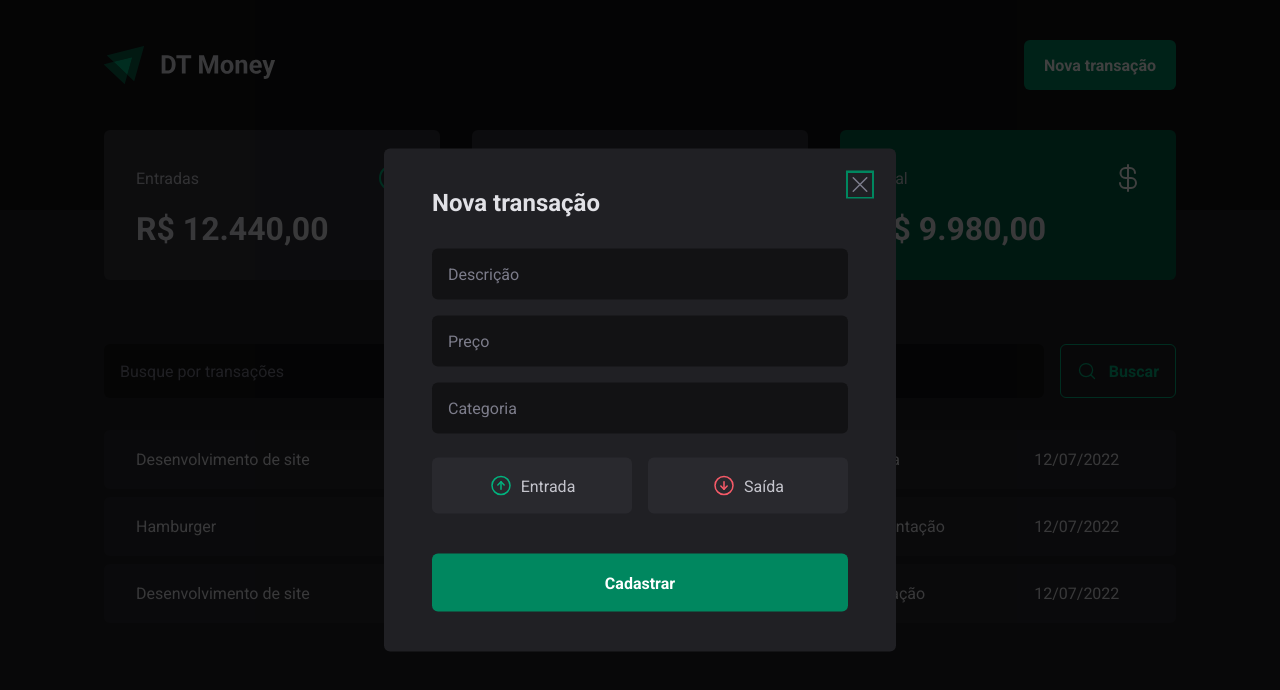
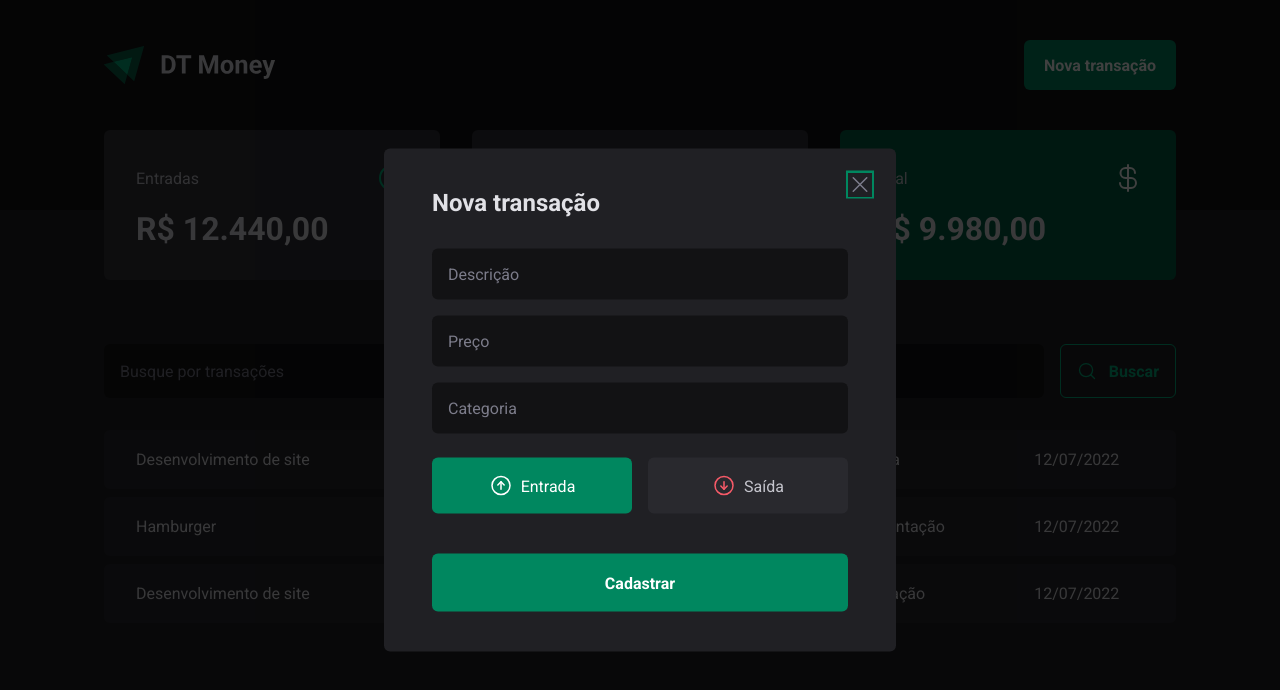
Before and after one commit to nikolasmarlon/03-dt-money, a React (Vite) app: page / in a window 1280 px wide. Both pictures are taken after a click on the button "Nova transação". Shown: the top 690 px of the page. Built offline with nearby package versions, Linux system fonts and the light colour scheme; data requests are answered from the project's data file.

Commit message:
Controlled componentes

```diff
--- a/src/components/NewTransactionModal/index.tsx
+++ b/src/components/NewTransactionModal/index.tsx
@@ -1,7 +1,7 @@
 import { zodResolver } from '@hookform/resolvers/zod'
 import * as Dialog from '@radix-ui/react-dialog'
 import { ArrowCircleDown, ArrowCircleUp, X } from 'phosphor-react'
-import { useForm } from 'react-hook-form'
+import { Controller, useForm } from 'react-hook-form'
 import * as z from 'zod'
 
 import { CloseButton, Content, Overlay, TransactionType, TransactionTypeButton } from './styles'
@@ -20,11 +20,15 @@
 export function NewTransactionModal() {
 
     const {
+        control,
         register,
         handleSubmit,
         formState: {isSubmitting}
     } = useForm<NewTransactionFormInputs>({
-        resolver: zodResolver(newTransactionFormSchema)
+        resolver: zodResolver(newTransactionFormSchema),
+        defaultValues: {
+            type: 'income'
+        }
     })
 
 
@@ -62,7 +66,13 @@
                             {...register('category')}
                         />
 
-                        <TransactionType>
+                        <Controller
+                            control={control}
+                            name='type'
+                            render={({ field }) => {
+
+                                return(
+                                    <TransactionType onValueChange={field.onChange} value={field.value}>
                                         <TransactionTypeButton value='income' variant='income'>
                                             <ArrowCircleUp size={24} />
                                             Entrada
@@ -73,6 +83,9 @@
                                             Saída
                                         </TransactionTypeButton>
                                     </TransactionType>
+                                )
+                            }}
+                        />
 
 
                         <button type='submit' disabled={isSubmitting}>Cadastrar</button>
```
Lines whose indentation alone changed are shown as unchanged.
